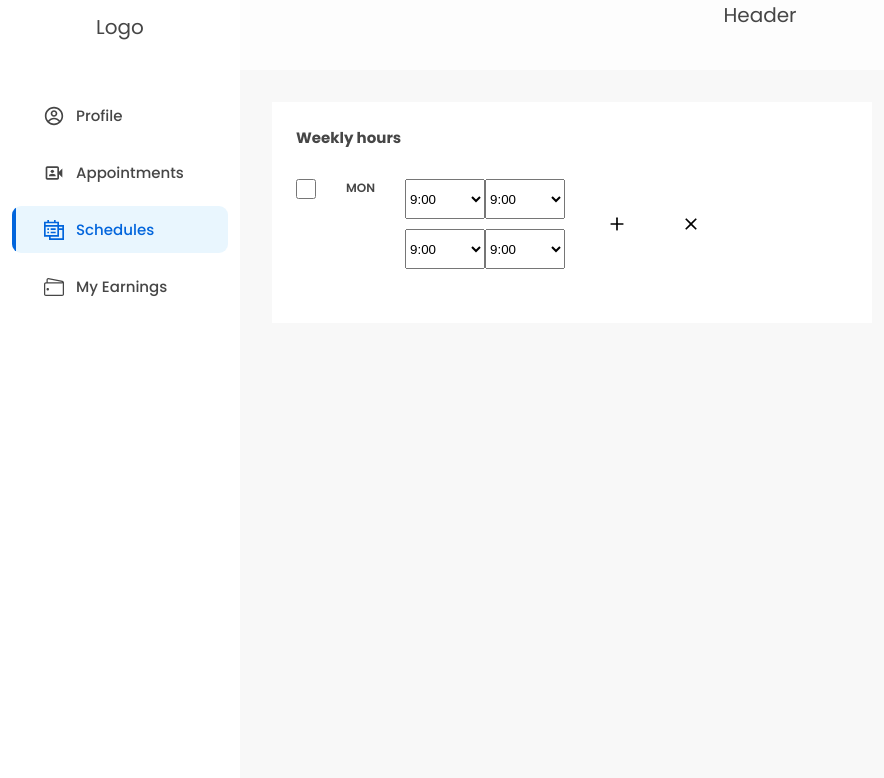
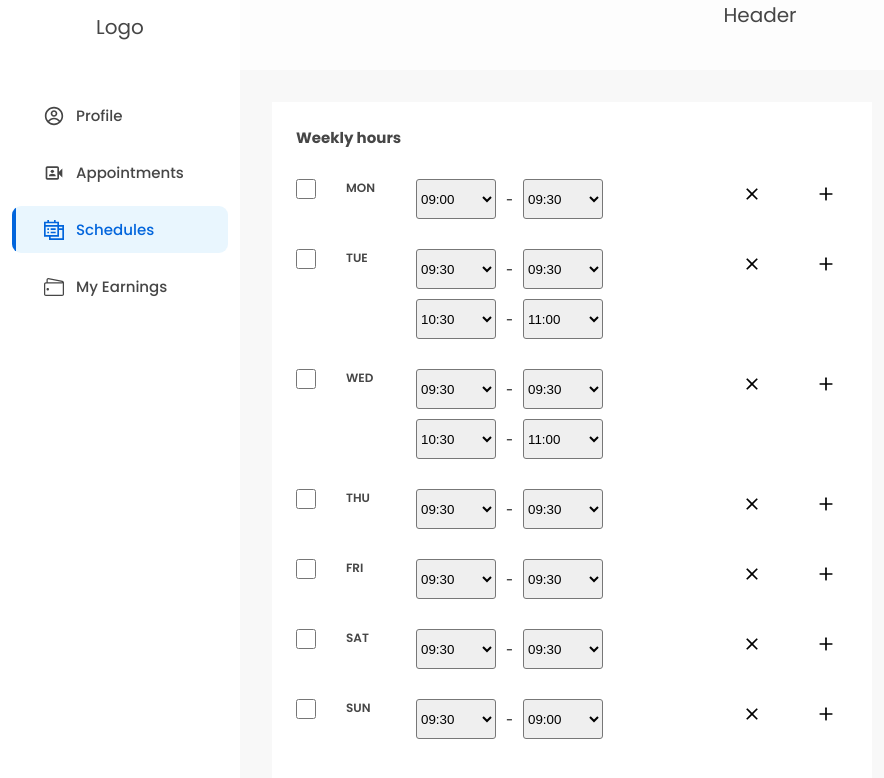
Before and after one commit to Taofeekabdulazeez/consultify, a React (Vite) app: page /app/schedules in a window 1280 px wide. Shown: the top 778 px of the page, without its empty margins (0-884 px from the left). Built offline with nearby package versions, Linux system fonts and the light colour scheme.

Commit message:
Update Schedules.tsx

```diff
--- a/src/pages/app/routes/Schedules.tsx
+++ b/src/pages/app/routes/Schedules.tsx
@@ -5,29 +5,73 @@ import styled from "styled-components";
 const schedules = [
   {
     mon: [{ from: "09:00", to: "09:30" }],
+  },
+  {
     tue: [
       { from: "09:30", to: "09:30" },
       { from: "10:30", to: "11:00" },
     ],
+  },
+  {
     wed: [
       { from: "09:30", to: "09:30" },
       { from: "10:30", to: "11:00" },
     ],
+  },
+  {
     thu: [{ from: "09:30", to: "09:30" }],
+  },
+  {
     fri: [{ from: "09:30", to: "09:30" }],
+  },
+  {
     sat: [{ from: "09:30", to: "09:30" }],
+  },
+  {
     sun: [{ from: "09:30", to: "09:00" }],
   },
 ];
+
+// console.log(schedules[0]["fri"]);
 
 export default function Schedules() {
   return (
     <Container>
       <Heading>Weekly hours</Heading>
       <GridCol>
-        <FlexRol>
+        {schedules.map((schedule, index) => {
+          const [day] = Object.keys(schedule);
+
+          return (
+            <FlexRol key={index}>
               <CheckBox type="checkbox" />
-          <Span>MON</Span>
+              <Span>{day}</Span>
+              <InputFlex>
+                {schedule[day].map((day) => {
+                  console.log(day);
+                  return (
+                    <div>
+                      <Select>
+                        <option>{day.from}</option>
+                      </Select>
+                      <Span>-</Span>
+                      <Select>
+                        <option>{day.to}</option>
+                      </Select>
+                    </div>
+                  );
+                })}
+              </InputFlex>
+              <Button>
+                <MdClose size={20} />
+              </Button>
+              <Button>
+                <LuPlus size={20} />
+              </Button>
+            </FlexRol>
+          );
+        })}
+        {/* <Span>MON</Span>
         <InputFlex>
           <div>
             <Select>
@@ -67,8 +111,7 @@ export default function Schedules() {
         </Button>
         <Button>
           <MdClose size={20} />
-          </Button>
-        </FlexRol>
+        </Button> */}
       </GridCol>
     </Container>
   );
@@ -84,10 +127,12 @@ const GridCol = styled.div`
   display: grid;
   grid-template-columns: 1fr;
   margin-block: 3rem;
+  gap: 3rem;
 `;
 
 const FlexRol = styled.div`
-  display: flex;
+  display: grid;
+  grid-template-columns: auto 3rem 1fr auto auto;
   /* align-items: center; */
   gap: 3rem;
   /* justify-content: space-between; */
@@ -106,6 +151,9 @@ const CheckBox = styled.input`
 const Select = styled.select`
   height: 4rem;
   width: 8rem;
+  margin-inline: 1rem;
+  border: 0.1rem solid #777;
+  border-radius: 3px;
 `;
 
 const Heading = styled.h2``;
@@ -113,6 +161,7 @@ const Heading = styled.h2``;
 const Button = styled.button`
   display: inline-flex;
   align-items: center;
+  height: 3rem;
   justify-content: center;
   padding: 1.2rem;
   border: 0;
@@ -126,6 +175,7 @@ const Button = styled.button`
 const Span = styled.span`
   font-weight: 600;
   font-size: 1.2rem;
+  text-transform: uppercase;
 `;
 
 const InputFlex = styled.div`
```
Lines whose indentation alone changed are shown as unchanged.
